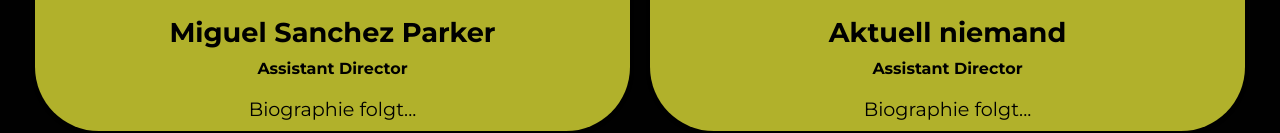
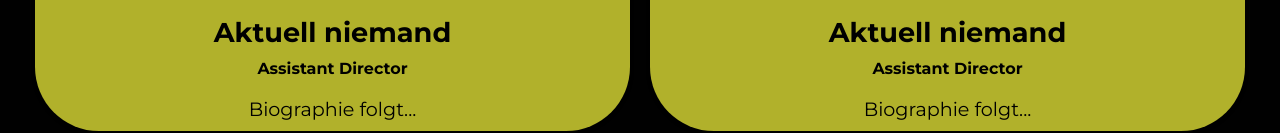
Before and after one commit to ElmarInformatics/FIBWebpage, a plain HTML site: page personalfib.html in a window 1280 px wide. Shown: the part 2787-2920 px from the top of the page. Drawn offline with Linux system fonts and the light colour scheme.

Commit message:
change infos

```diff
--- a/personalfib.html
+++ b/personalfib.html
@@ -747,7 +747,7 @@ Aufgrund seiner guten politischen Arbeit und allgemein hohen Kompetenzen wurde M
 
                     <br>
 
-                <h2>Miguel Sanchez Parker</h2>
+                <h2>Aktuell niemand</h2>
                 <p><b>Assistant Director</b></p>
                 <br>
                 <p class="teaxt">
```
